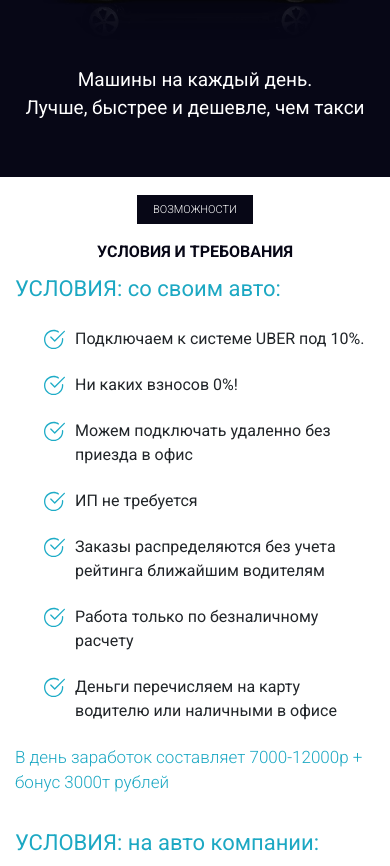
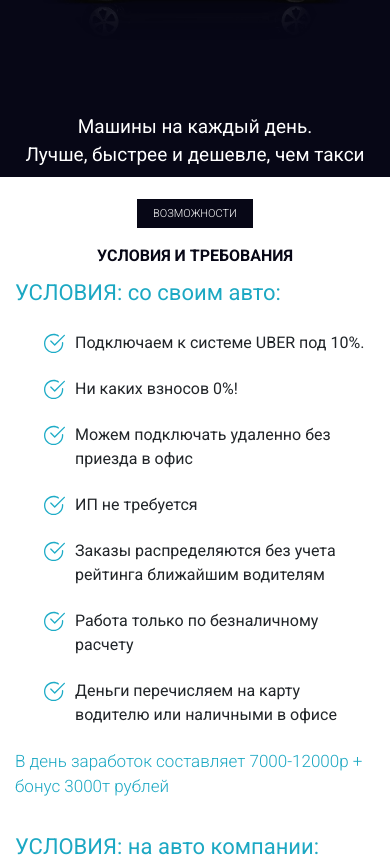
Before and after one commit to AndreiBDN/uber_project, a plain HTML site: page src/index.html in a window 390 px wide. Shown: the part 5537-6403 px from the top of the page. Drawn offline with Linux system fonts and the light colour scheme; files whose address does not match are found by name.

Commit message:
Change availible section in the smallest resolution

```diff
--- a/src/sass/_media.sass
+++ b/src/sass/_media.sass
@@ -158,6 +158,7 @@
         &-item
             width: 100%
 
+
     .footer
         &-nav
             width: 100%
@@ -198,12 +199,15 @@
         height: 50px
         margin-top: 65px
     .ability
+        height: 375px
         &-content
             img
                 width: 80%
                 margin: 15px auto 25px
             &_text
                 font-size: 19px
+                margin-top: 72px
+
     .required
         .top
             padding-top: 23px
```
Also changed, not shown: src/css/style.min.css, 1 other file.
